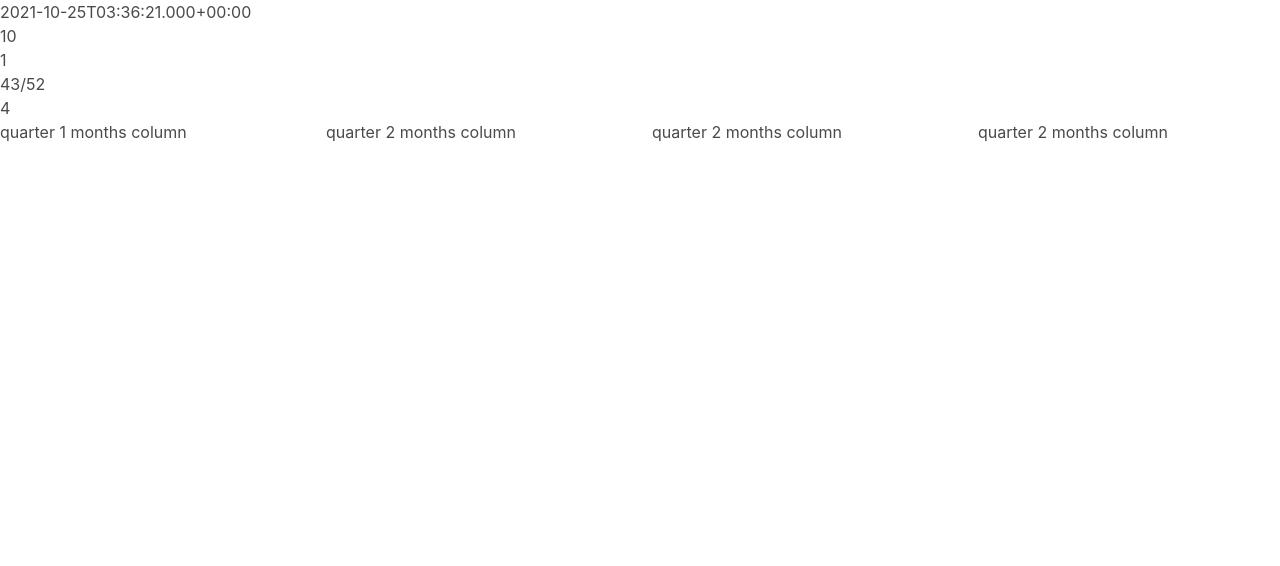
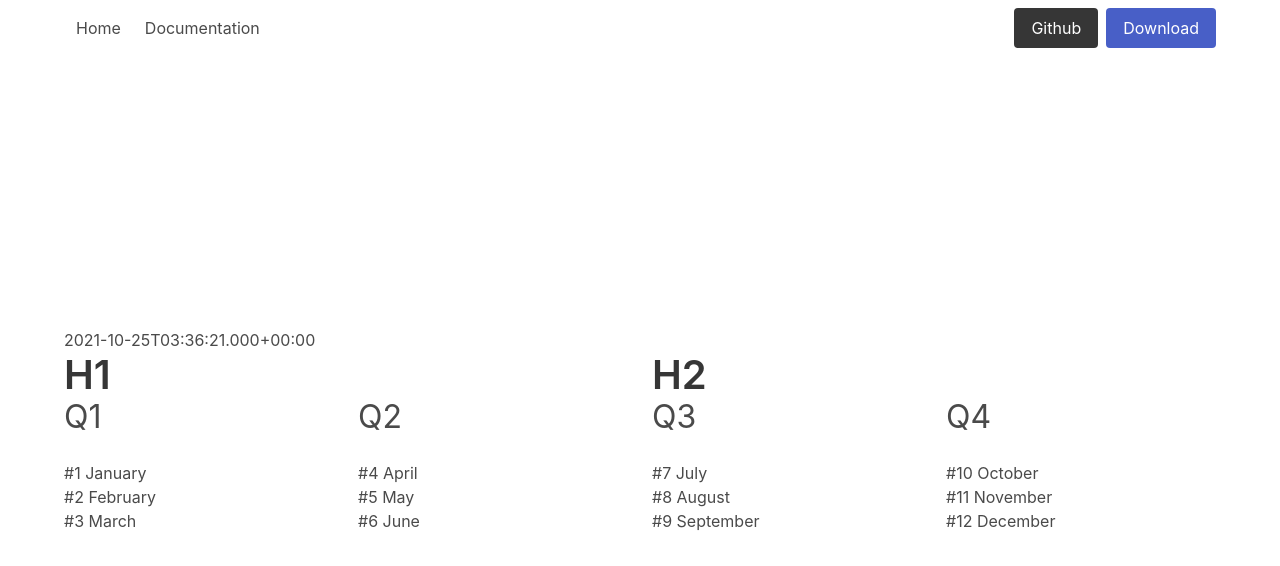
Before and after one commit to IvannKurchenko/pro.calendar, a Vue app: page / in a window 1280 px wide. Shown: the top 566 px of the page. Built offline with nearby package versions, Linux system fonts and the light colour scheme.

Commit message:
basic structure

```diff
--- a/src/App.vue
+++ b/src/App.vue
@@ -1,32 +1,57 @@
 <template>
-  <h1>{{now}}</h1>
-  <h1>{{month}}</h1>
-  <h1>{{weekday}}</h1>
-  <h1>{{weekNumber}}/{{weeksInWeekYear}}</h1>
-  <h1>{{quarter}}</h1>
+  <nav class="navbar">
+    <div class="container">
+      <div id="navMenu" class="navbar-menu">
+        <div class="navbar-start">
+          <a class="navbar-item">
+            Home
+          </a>
+          <a class="navbar-item">
+            Documentation
+          </a>
+        </div>
 
-  <div class="columns">
-    <div class="column is-one-quarter">quarter 1 months column</div>
-    <div class="column is-one-quarter">quarter 2 months column</div>
-    <div class="column is-one-quarter">quarter 2 months column</div>
-    <div class="column is-one-quarter">quarter 2 months column</div>
-  </div>
+        <div class="navbar-end">
+          <div class="navbar-item">
+            <div class="buttons">
+              <a class="button is-dark">Github</a>
+              <a class="button is-link">Download</a>
+            </div>
+          </div>
+        </div>
+      </div>
+    </div>
+  </nav>
+
+  <section class="hero is-fullheight-with-navbar ">
+    <div class="hero-body">
+      <div class="container">
+        {{now}}
+        <div class="columns is-centered is-flex-grow-1">
+          <div class="column" v-bind:key="halfNumber" v-bind:value="halfNumber" v-for="halfNumber in halfNumbers">
+            <HalfComponent v-bind:half="halfNumber"></HalfComponent>
+          </div>
+        </div>
+      </div>
+    </div>
+  </section>
 </template>
 
 <script>
 
-//import HelloWorld from './components/HelloWorld.vue'
+import HalfComponent from "./components/HalfComponent";
 
 export default {
   name: 'App',
-  data () {
-    const { DateTime } = require("luxon");
+  data() {
+    const {DateTime} = require("luxon");
 
     let dateTime = DateTime.now();
     let month = dateTime.month;
     let weekNumber = dateTime.weekNumber;
     let weeksInWeekYear = dateTime.weeksInWeekYear;
     let quarter = dateTime.quarter;
+    let halfNumbers = [1, 2];
 
 
     return {
@@ -35,17 +60,20 @@ export default {
       weekNumber: weekNumber,
       weeksInWeekYear: weeksInWeekYear,
       weekday: dateTime.weekday,
-      quarter: quarter
+      quarter: quarter,
+      halfNumbers: halfNumbers
     }
+  },
+
+  components: {
+    HalfComponent
   }
-  /*components: {
-    HelloWorld
-  }*/
 }
 </script>
 
 <style>
 @import "https://cdn.jsdelivr.net/npm/bulma@0.9.3/css/bulma.min.css";
+
 #{
   font-family: Avenir, Helvetica, Arial, sans-serif;
   -webkit-font-smoothing: antialiased;
--- /dev/null
+++ b/src/components/HalfComponent.vue
@@ -0,0 +1,39 @@
+<template>
+  <div>
+    <div class='rows'>
+      <div class='row is-full'>
+        <h1 class="title is-2">H{{ half }}</h1>
+      </div>
+      <div class="columns">
+        <div class="column" v-bind:key="quarter" v-bind:quarter="quarter" v-for="quarter in quarters">
+          <QuarterComponent v-bind:quarter="quarter" v-bind:half="half"></QuarterComponent>
+        </div>
+      </div>
+    </div>
+  </div>
+</template>
+
+<script>
+
+import QuarterComponent from "./QuarterComponent";
+import Half from "../models/Half";
+
+export default {
+  name: 'HalfComponent',
+  props: ['half'],
+
+  data() {
+    let half = new Half(this.half);
+    return {
+      quarters: [1, 2],
+      isCurrent: half.isCurrent()
+    }
+  },
+  components: {
+    QuarterComponent: QuarterComponent
+  }
+}
+</script>
+
+<style>
+</style>
--- /dev/null
+++ b/src/components/MonthComponent.vue
@@ -0,0 +1,21 @@
+<template>
+  #{{value}} {{name}}
+</template>
+<script>
+
+
+import Month from "../models/Month";
+
+export default {
+  name: 'Month',
+  props: ['quarter', 'month'],
+  data() {
+    let month = Month.quarterMonth(this.quarter, this.month);
+    return {
+      value: month.value,
+      name: month.name(),
+      isCurrent: month.isCurrent(),
+    }
+  }
+}
+</script>
--- /dev/null
+++ b/src/components/QuarterComponent.vue
@@ -0,0 +1,41 @@
+<template>
+  <div class="columns">
+    <div class="column">
+      <h1 class="subtitle is-3">Q{{ value }}</h1>
+      <div class="rows">
+        <div class="row" v-bind:key="month" v-bind:month="month" v-for="month in months">
+          <MonthComponent v-bind:month="month" v-bind:quarter="value"></MonthComponent>
+        </div>
+      </div>
+    </div>
+  </div>
+</template>
+
+<script>
+
+import MonthComponent from "./MonthComponent";
+import Quarter from "../models/Quarter";
+
+export default {
+  name: 'QuarterComponent',
+  props: ['half', 'quarter'],
+
+  data() {
+    let quarter = Quarter.halfQuarter(this.half, this.quarter)
+    let months = [1, 2, 3];
+
+    return {
+      value: quarter.value,
+      isCurrent: quarter.isCurrent(),
+      months: months
+    }
+  },
+
+  components: {
+    MonthComponent: MonthComponent
+  }
+}
+</script>
+
+<style>
+</style>
--- /dev/null
+++ b/src/models/Half.js
@@ -0,0 +1,14 @@
+const {DateTime} = require("luxon");
+
+export default class Half {
+
+    constructor(value) {
+        this.value = value;
+    }
+
+    isCurrent() {
+        let now = DateTime.now();
+        let currentIsFirst = now.month <= 6;
+        return currentIsFirst && this.value === 1;
+    }
+}
--- /dev/null
+++ b/src/models/Month.js
@@ -0,0 +1,37 @@
+const {DateTime} = require("luxon");
+
+export default class Month {
+
+    constructor(value) {
+        this.value = value;
+    }
+
+    isCurrent() {
+        let now = DateTime.now();
+        return now.month === this.value;
+    }
+
+    name() {
+        return Month.monthNames[this.value - 1];
+    }
+
+    static quarterMonth(quarter, month) {
+        let shift = (quarter - 1) * 3;
+        return new Month(shift + month);
+    }
+
+    static monthNames = [
+        "January",
+        "February",
+        "March",
+        "April",
+        "May",
+        "June",
+        "July",
+        "August",
+        "September",
+        "October",
+        "November",
+        "December"
+    ];
+}
--- /dev/null
+++ b/src/models/Quarter.js
@@ -0,0 +1,19 @@
+const {DateTime} = require("luxon");
+
+export default class Quarter {
+
+    constructor(value) {
+        this.value = value;
+    }
+
+    isCurrent() {
+        let now = DateTime.now();
+        let currentIsFirst = now.month / 4;
+        return currentIsFirst && this.half === 1;
+    }
+
+    static halfQuarter(half, quarter) {
+        let shift = half === 1 ? 0 : 2;
+        return new Quarter(shift + quarter);
+    }
+}
```
